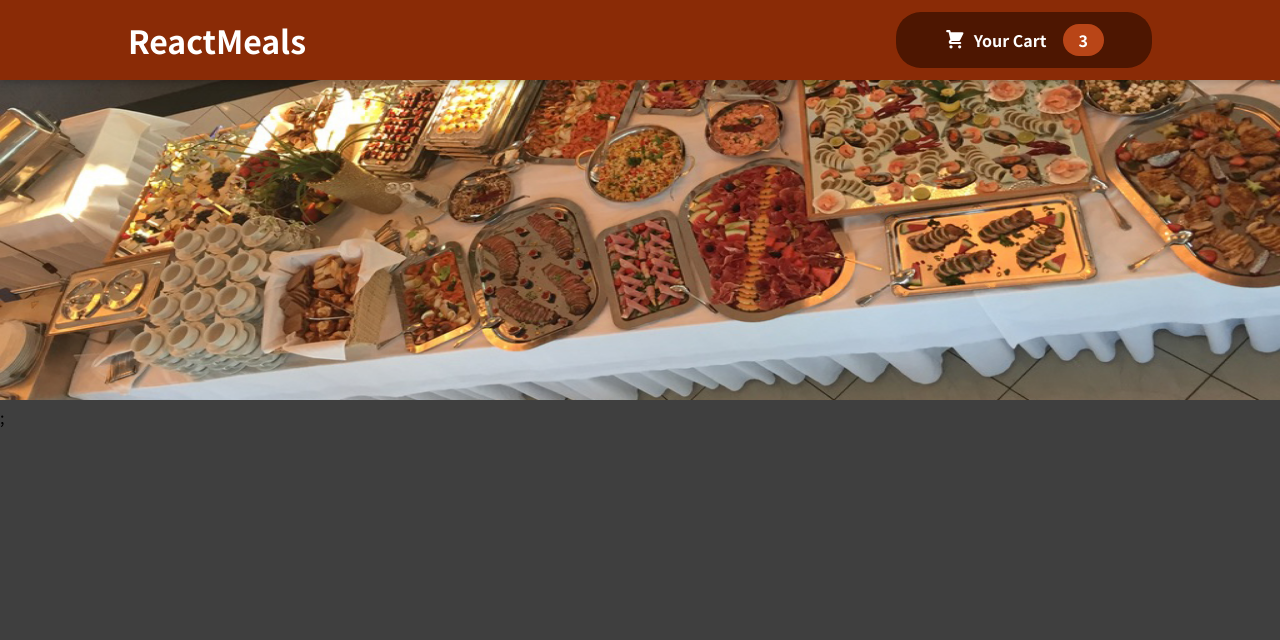
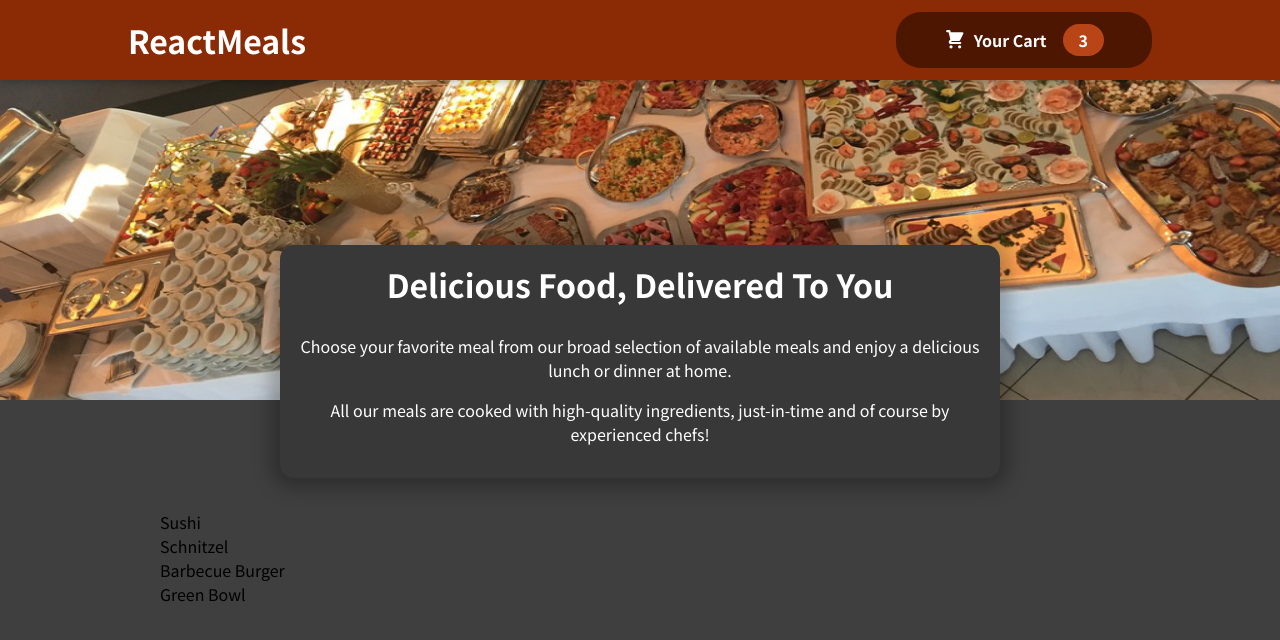
Before and after one commit to jinlou98/Food_Order, a React (Create React App) app: page / in a window 1280 px wide. Shown: the top 640 px of the page. Built offline with nearby package versions, Linux system fonts and the light colour scheme.

Commit message:
Add Meals components.

```diff
--- a/src/App.js
+++ b/src/App.js
@@ -1,11 +1,12 @@
 import React from "react";
 import Header from "./components/Layout/Header";
-import HeaderCartButton from './components/Layout/HeaderCartButton';
+import Meals from "./components/Meals/Meals";
 
 function App() {
   return (
     <React.Fragment>
-      <Header></Header>;
+      <Header></Header>
+      <Meals></Meals>
     </React.Fragment>
   );
 }
--- /dev/null
+++ b/src/components/Meals/AvailableMeals.js
@@ -0,0 +1,41 @@
+import React from 'react';
+import classes from './AvailableMeals.module.css';
+
+const DUMMY_MEALS = [
+    {
+      id: 'm1',
+      name: 'Sushi',
+      description: 'Finest fish and veggies',
+      price: 22.99,
+    },
+    {
+      id: 'm2',
+      name: 'Schnitzel',
+      description: 'A german specialty!',
+      price: 16.5,
+    },
+    {
+      id: 'm3',
+      name: 'Barbecue Burger',
+      description: 'American, raw, meaty',
+      price: 12.99,
+    },
+    {
+      id: 'm4',
+      name: 'Green Bowl',
+      description: 'Healthy...and green...',
+      price: 18.99,
+    },
+  ];
+
+const AvailableMeals = () => {
+    const mealsList = DUMMY_MEALS.map(meal => <li>{meal.name}</li>);
+
+    return <section className={classes.meals}>
+        <ul>
+            {mealsList}
+        </ul>
+    </section>
+};
+
+export default AvailableMeals;
--- /dev/null
+++ b/src/components/Meals/AvailableMeals.module.css
@@ -0,0 +1,24 @@
+.meals {
+    max-width: 60rem;
+    width: 90%;
+    margin: 2rem auto;
+    animation: meals-appear 1s ease-out forwards;
+  }
+
+  .meals ul {
+    list-style: none;
+    margin: 0;
+    padding: 0;
+  }
+
+  @keyframes meals-appear {
+    from {
+      opacity: 0;
+      transform: translateY(3rem);
+    }
+
+    to {
+      opacity: 1;
+      transform: translateY(0);
+    }
+  }
--- /dev/null
+++ b/src/components/Meals/Meals.js
@@ -0,0 +1,13 @@
+import MealsSummary from './MealsSummary';
+import AvailableMeals from './AvailableMeals';
+import { Fragment } from 'react';
+
+
+const Meals = () => {
+    return <Fragment>
+        <MealsSummary></MealsSummary>
+        <AvailableMeals></AvailableMeals>
+    </Fragment>
+};
+
+export default Meals;
--- /dev/null
+++ b/src/components/Meals/MealsSummary.js
@@ -0,0 +1,19 @@
+import classes from './MealsSummary.module.css';
+
+const MealsSummary = () => {
+  return (
+    <section className={classes.summary}>
+      <h2>Delicious Food, Delivered To You</h2>
+      <p>
+        Choose your favorite meal from our broad selection of available meals
+        and enjoy a delicious lunch or dinner at home.
+      </p>
+      <p>
+        All our meals are cooked with high-quality ingredients, just-in-time and
+        of course by experienced chefs!
+      </p>
+    </section>
+  );
+};
+
+export default MealsSummary;
--- /dev/null
+++ b/src/components/Meals/MealsSummary.module.css
@@ -0,0 +1,18 @@
+.summary {
+    text-align: center;
+    max-width: 45rem;
+    width: 90%;
+    margin: auto;
+    margin-top: -10rem;
+    position: relative;
+    background-color: #383838;
+    color: white;
+    border-radius: 14px;
+    padding: 1rem;
+    box-shadow: 0 1px 18px 10px rgba(0, 0, 0, 0.25);
+  }
+
+  .summary h2 {
+    font-size: 2rem;
+    margin-top: 0;
+  }
```
